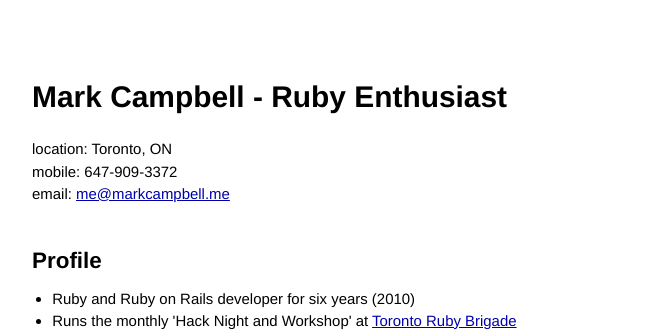
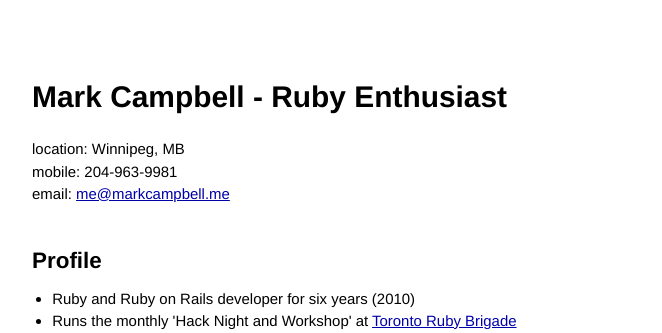
Before and after one commit to Nitrodist/markcampbell.me, a Jekyll site: the page built from resume.markdown, in a window 1280 px wide and 900 px high. Shown: the top 333 px of the window, without its empty margins (294-956 px from the left). Built offline with Jekyll 4.4.1, drawn with Linux system fonts in a browser that asks for light colours; our own code applies the rules of GitHub Pages for plain Markdown files.

Commit message:
Update location and phone number

```diff
--- a/resume.markdown
+++ b/resume.markdown
@@ -5,8 +5,8 @@ categories: jekyll update
 
 # Mark Campbell - Ruby Enthusiast
 
-location: Toronto, ON
-mobile: 647-909-3372
+location: Winnipeg, MB
+mobile: 204-963-9981
 email: [me@markcampbell.me](mailto:me@markcampbell.me)
 
 ## Profile
```
